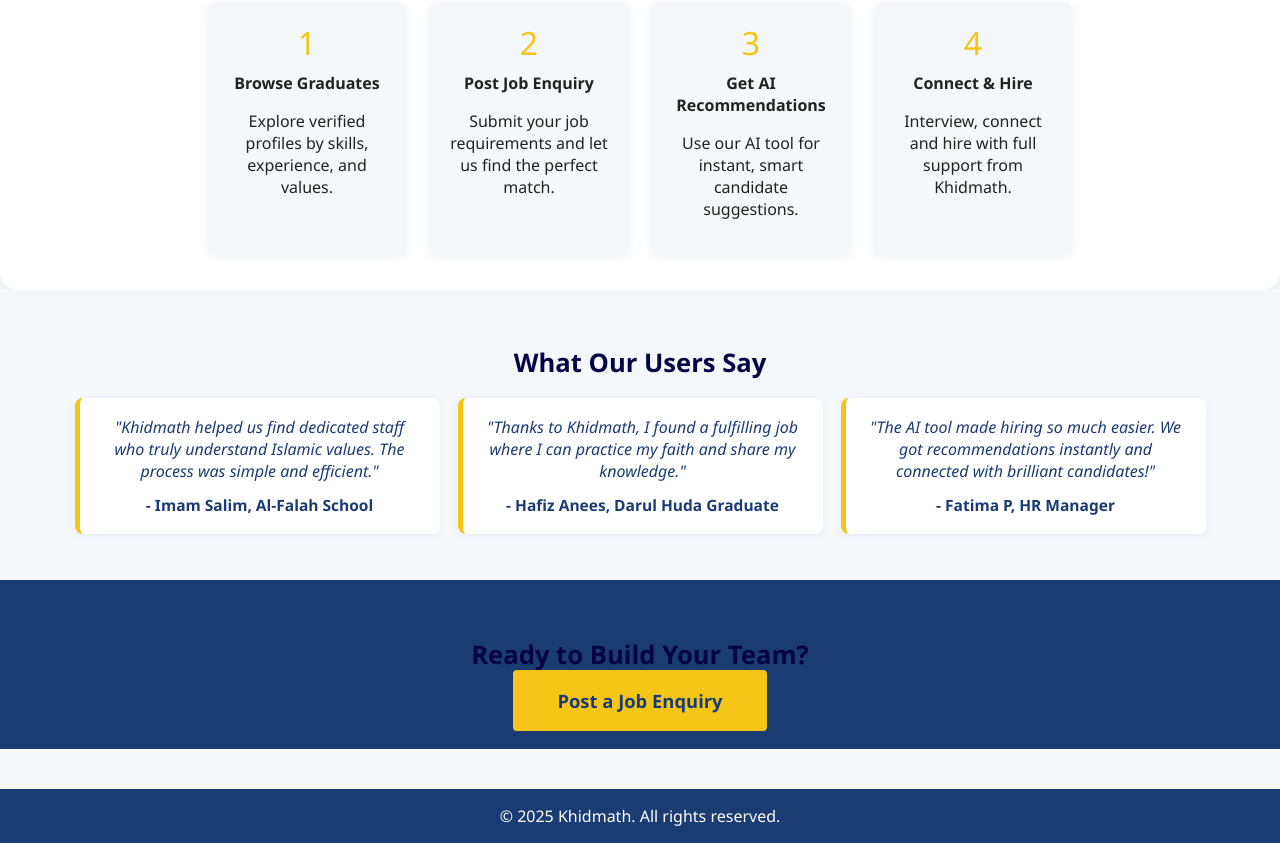
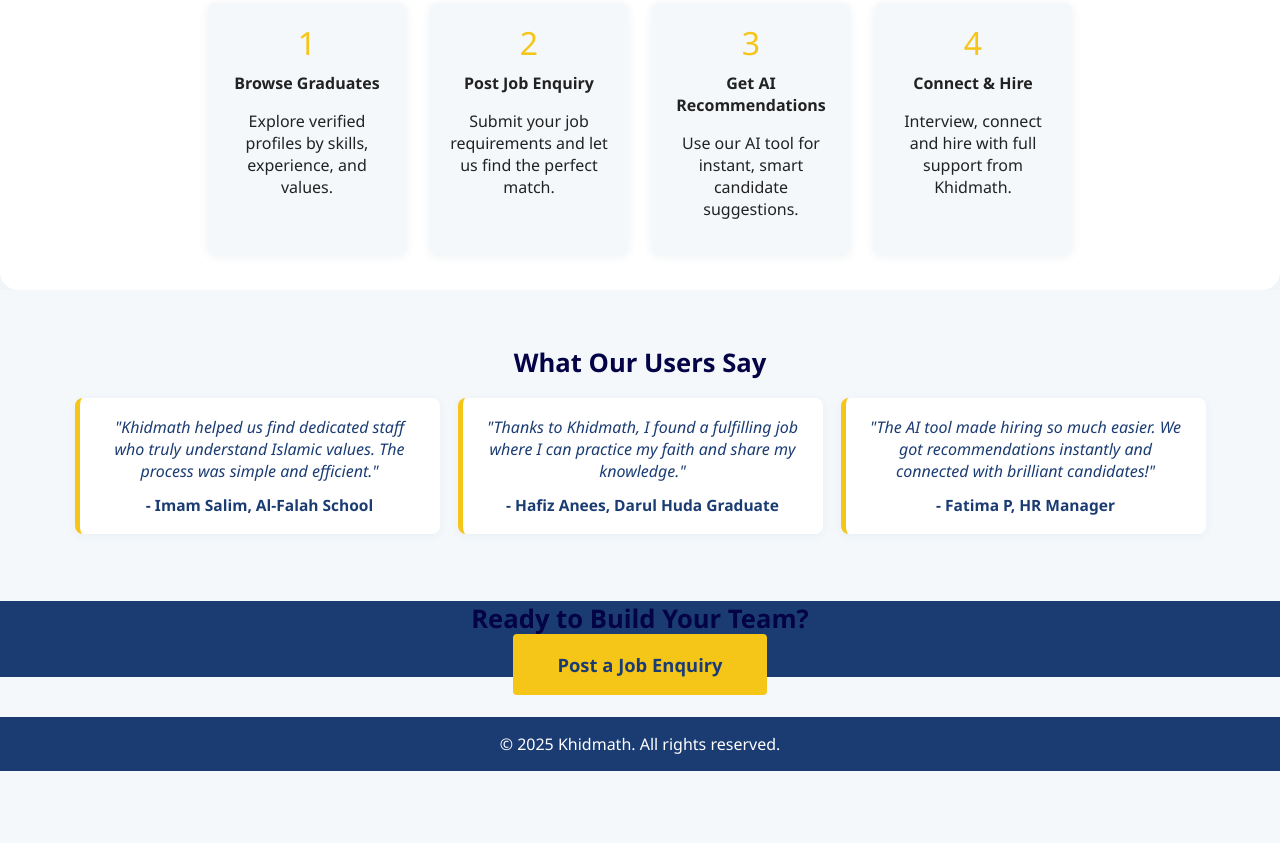
Before and after one commit to Badhushaparakkallil/Khidmath-website, a plain HTML site: page index.html in a window 1280 px wide. Shown: the part 1187-2030 px from the top of the page. After the commit the page ends 1958 px from the top, so only its background shows below. Drawn offline with Linux system fonts and the light colour scheme; a script that the page names is missing.

Commit message:
Update index.html

```diff
--- a/index.html
+++ b/index.html
@@ -121,7 +121,7 @@
       background: var(--primary);
       color: #fff;
       text-align: center;
-      padding: 36px 0;
+      padding: 0px 0;
       margin-top: 0;
       text-decoration: none;
     }
```
